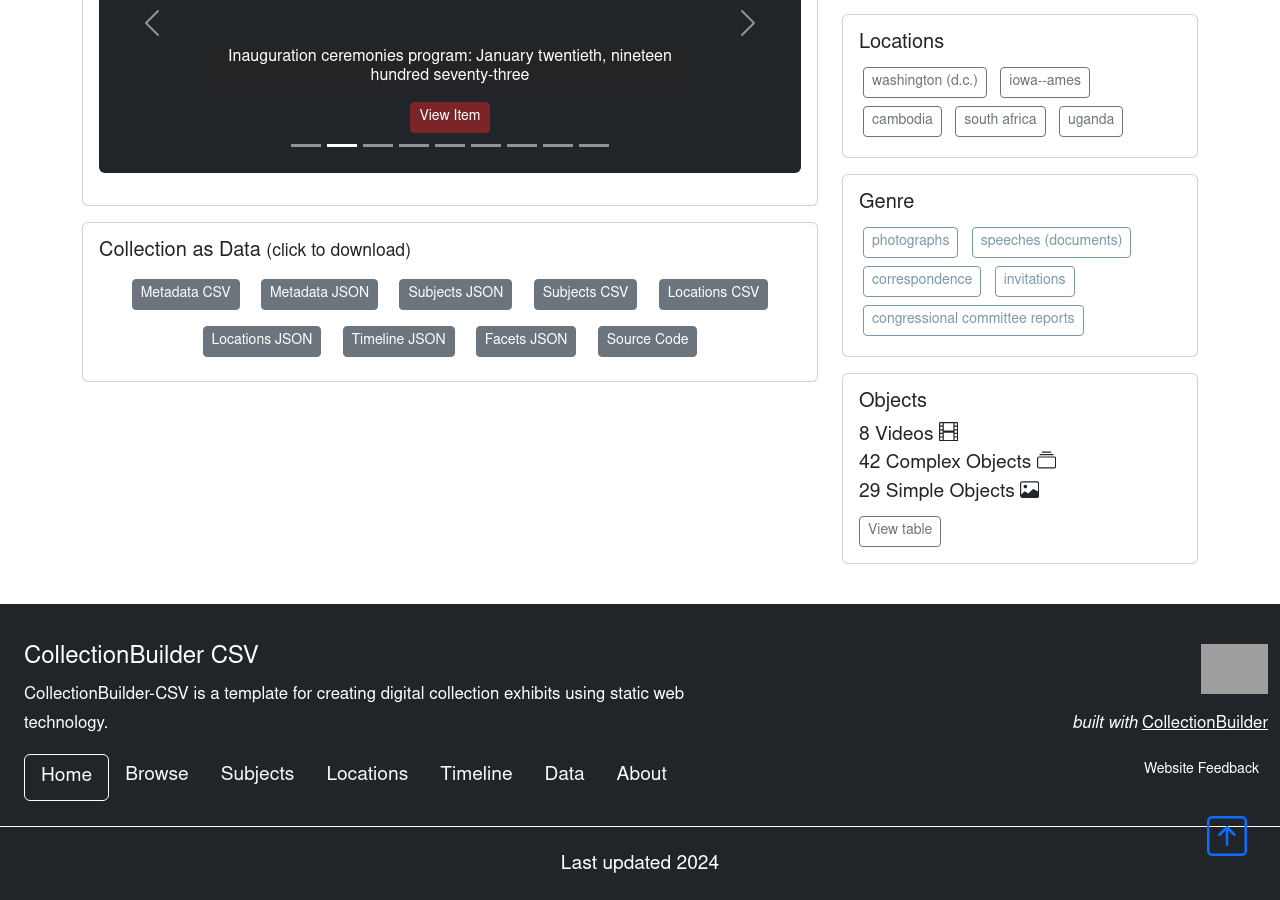
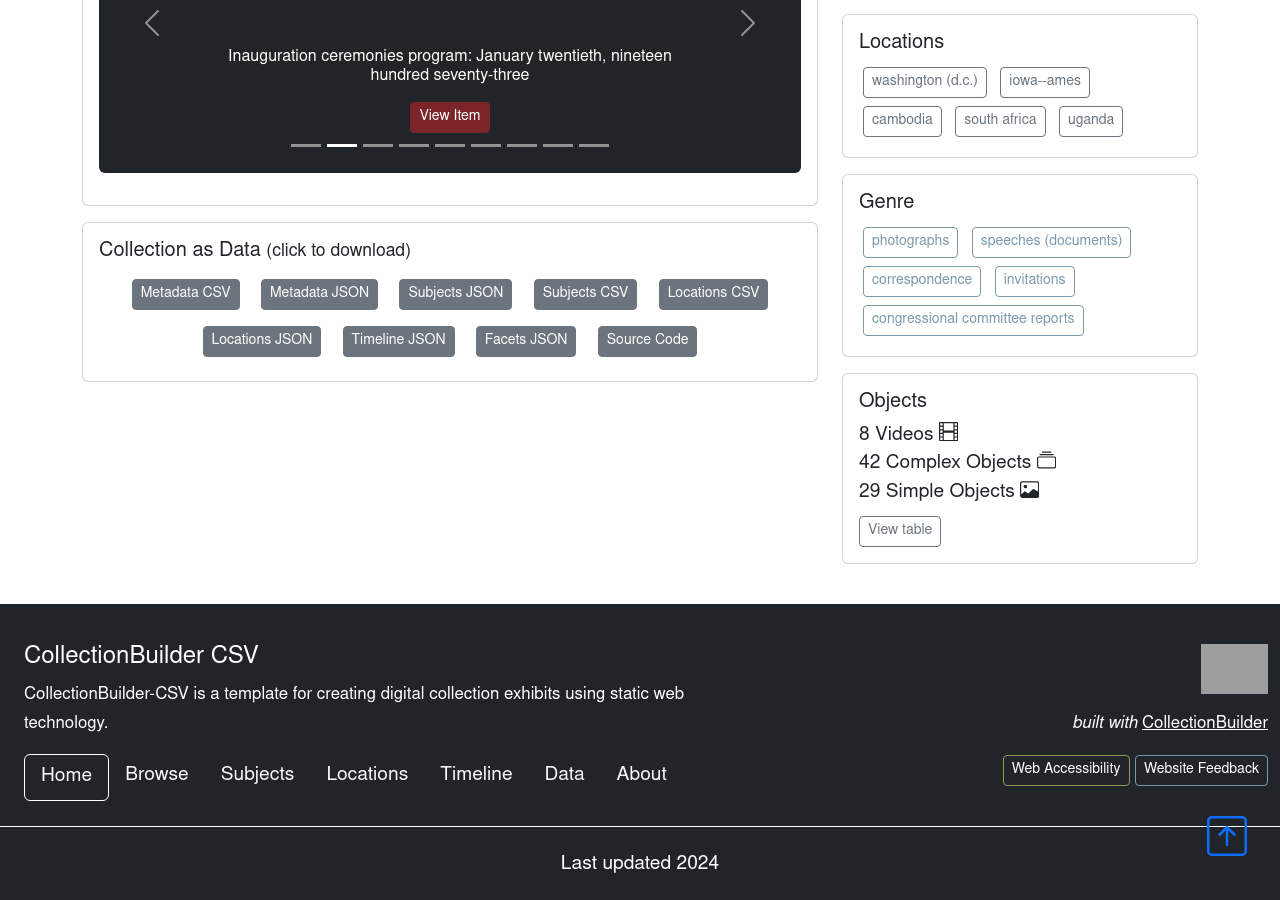
Before and after one commit to isu-digital/digital-collections-template, a Jekyll site: the page built from pages/index.md, in a window 1280 px wide and 900 px high, scrolled down 1035 px. Built offline with Jekyll 4.4.1, drawn with Linux system fonts in a browser that asks for light colours; nearby versions of some CDN libraries; library files that are not in the unit come from our copies.

Commit message:
accessibility info in footer

```diff
--- a/_includes/footer.html
+++ b/_includes/footer.html
@@ -37,8 +37,9 @@
                     <a href="https://collectionbuilder.github.io/" target="_blank" rel="noopener" class="text-white text-decoration-underline" >CollectionBuilder</a>
                 </small>
             </p>
-            <p class="text-md-end">
-                <a href="https://iastate.qualtrics.com/jfe/form/SV_1z6zHGXtwrQZqn4?source_link={{ page.url | absolute_url }}" target="_blank" rel="noopener" class="btn btn-sm btn-outline-lupine text-white">Website Feedback</a>
+            <p class="text-md-end text-white">
+                <a href="#" class="btn btn-sm btn-outline-green text-white">Web Accessibility</a>
+                <a href="https://iastate.qualtrics.com/jfe/form/SV_1z6zHGXtwrQZqn4?source_link={{ page.url | absolute_url }}" target="_blank" rel="noopener" class="btn btn-sm btn-outline-secondary-blue-light text-white">Website Feedback</a>
             </p>
 
         </div>
```
